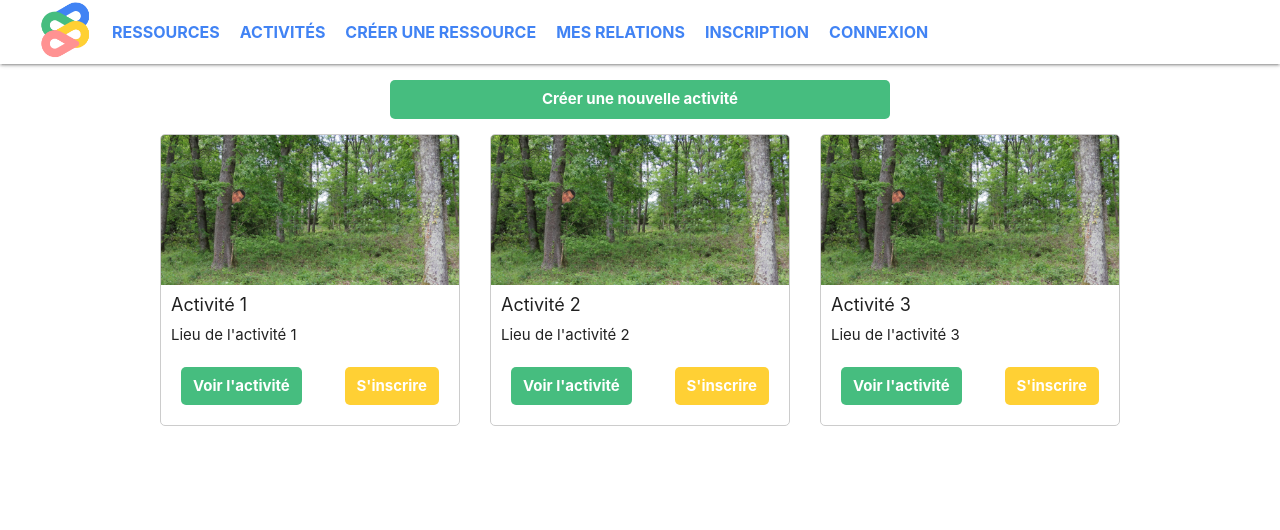
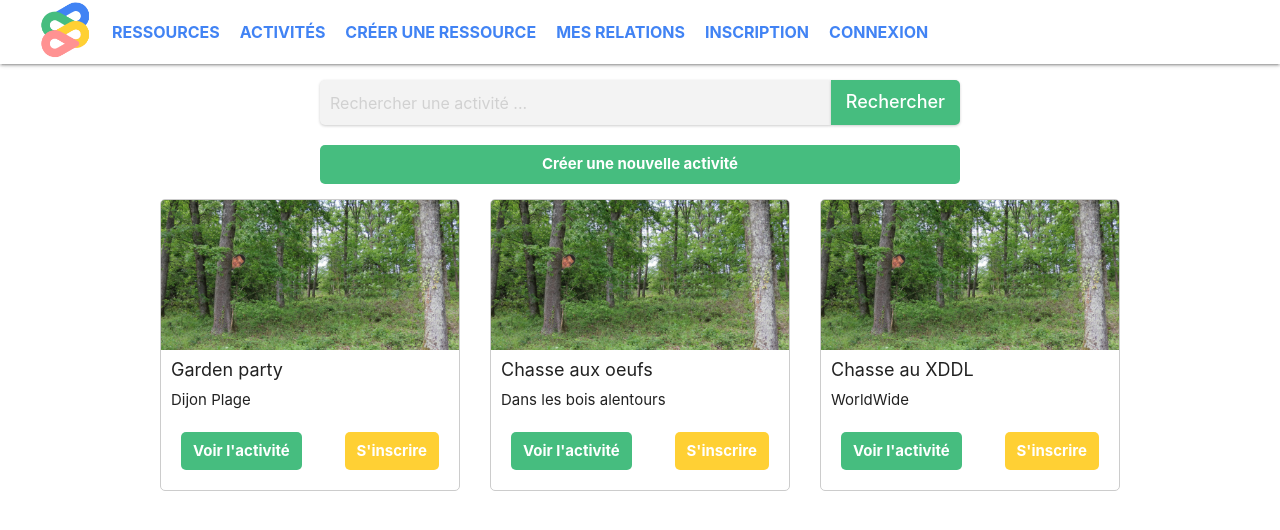
Before and after one commit to Pierrick2/res-rel-web-react, a React (Create React App) app: page /activites in a window 1280 px wide. Shown: the top 530 px of the page. Built offline with nearby package versions, Linux system fonts and the light colour scheme; the HTML template or start-up script is replaced by a standard one.

Commit message:
rajout de search bars, un peu de scss, requ api toujours pt

```diff
--- a/src/components/Activites/ActiviteUnique.jsx
+++ b/src/components/Activites/ActiviteUnique.jsx
@@ -1,11 +1,15 @@
 import React from 'react'
 import "../../styles/ActiviteUnique.scss";
 import imageActivite from '../../assets/img/activite1.png';
+import { Link } from 'react-router-dom'
 
 
 export default function ActiviteUnique() {
   return (
     <div className="activite-unique-container">
+      <div class="buttons">
+        <Link to="http://localhost:3000/activites">Retour aux activités</Link>
+      </div>
       <div className="activite-unique-header">
         <img src={imageActivite} alt="Activité" className="activite-unique-image" />
         <div className="activite-unique-status">Public</div>
@@ -18,8 +22,16 @@ export default function ActiviteUnique() {
         <p>Lorem ipsum dolor sit amet, consectetur adipiscing elit. Mauris euismod augue in ipsum bibendum, a lobortis sapien vestibulum. Nulla sagittis diam enim, eget laoreet velit elementum at. Nulla facilisi. Sed interdum nibh elit, eget efficitur quam porttitor vitae. Aenean sodales, ipsum ac lacinia pretium, nulla odio luctus libero, id blandit ante ante eu ante.</p>
       </div>
       <div className="activite-unique-participants">
-        <p>Nombre de participants: 8</p><br/>
+        <p>Nombre de participants: 8</p>
+      </div>
+      <div>
         <p>Nombre d'invités: 2</p>
+      </div>
+      <div class="inscription-button">
+        <Link to="http://localhost:3000/activites">S'inscrire</Link>
+        <div>
+          <Link to="http://localhost:3000/relations">Inviter des relations</Link>
+        </div>
       </div>
     </div>
   );
--- a/src/components/Activites/Activites.jsx
+++ b/src/components/Activites/Activites.jsx
@@ -1,22 +1,27 @@
 import React from 'react'
 import "../../styles/Activites.scss"
+import "../../styles/BarreRecherche.scss"
 
 
 export default function Activites() {
     return (
 
     <div>
-                  <a href='creation-activite' class="btn-creation-activity">
+        <div class="search-form">
+            <input type="text" placeholder="Rechercher une activité ..." />
+            <button type="submit">Rechercher</button>
+        </div>
+        <a href='creation-activite' class="btn-creation-activity">
         Créer une nouvelle activité
-      </a>
+        </a>
         <div class="activities-container">
             <div class="activity">
                 <div class="activity-image">
                     <img src={require('../../assets/img/activite1.png')} alt="Activity 1" />
                 </div>
                 <div class="activity-info">
-                    <h3 class="activity-title">Activité 1</h3>
-                    <p class="activity-location">Lieu de l'activité 1</p>
+                    <h3 class="activity-title">Garden party</h3>
+                    <p class="activity-location">Dijon Plage</p>
                     <div class="activity-buttons">
                         <a href="activite-unique" class="btn-see-activity">Voir l'activité</a>
                         <a href="#" class="btn-join-activity">S'inscrire</a>
@@ -29,8 +34,8 @@ export default function Activites() {
                     <img src={require('../../assets/img/activite1.png')} alt="Activity 2" />
                 </div>
                 <div class="activity-info">
-                    <h3 class="activity-title">Activité 2</h3>
-                    <p class="activity-location">Lieu de l'activité 2</p>
+                    <h3 class="activity-title">Chasse aux oeufs</h3>
+                    <p class="activity-location">Dans les bois alentours</p>
                     <div class="activity-buttons">
                         <a href="activite-unique" class="btn-see-activity">Voir l'activité</a>
                         <a href="#" class="btn-join-activity">S'inscrire</a>
@@ -42,8 +47,8 @@ export default function Activites() {
                     <img src={require('../../assets/img/activite1.png')} alt="Activity 3" />
                 </div>
                 <div class="activity-info">
-                    <h3 class="activity-title">Activité 3</h3>
-                    <p class="activity-location">Lieu de l'activité 3</p>
+                    <h3 class="activity-title">Chasse au XDDL</h3>
+                    <p class="activity-location">WorldWide</p>
                     <div class="activity-buttons">
                         <a href="activite-unique" class="btn-see-activity">Voir l'activité
                         </a>
--- a/src/components/Navbar/Navbar.jsx
+++ b/src/components/Navbar/Navbar.jsx
@@ -3,6 +3,7 @@ import { Link } from 'react-router-dom'
 import logo from "../../assets/icon.png";
 import "../../styles/Navbar.scss";
 import M from 'materialize-css/dist/js/materialize.min.js';
+import NotificationContext from './Notifications';
 
 const Navbar = () => {
 
@@ -52,6 +53,9 @@ const Navbar = () => {
           <li>
             <Link to="/connexion">Connexion</Link>
           </li>
+          {/* <li>
+            <NotificationContext />
+          </li> */}
         </ul>
       </nav>
     </div>
--- a/src/services/PublicationService.js
+++ b/src/services/PublicationService.js
@@ -55,6 +55,7 @@ export class PublicationService {
       );
     });
 
+    console.log(listePublications);
     return listePublications;
   }
 
--- a/src/styles/Activites.scss
+++ b/src/styles/Activites.scss
@@ -72,7 +72,7 @@
   }
 
 .btn-creation-activity {
-  width: 500px;
+  width: 50%;
     background-color: #46bd7f;
     display: flex;
     justify-content: center;
```
Also changed, not shown: src/components/Navbar/Notifications.jsx (added, +28 -0 lines), src/styles/Notifications.scss (added, +10 -0 lines).
